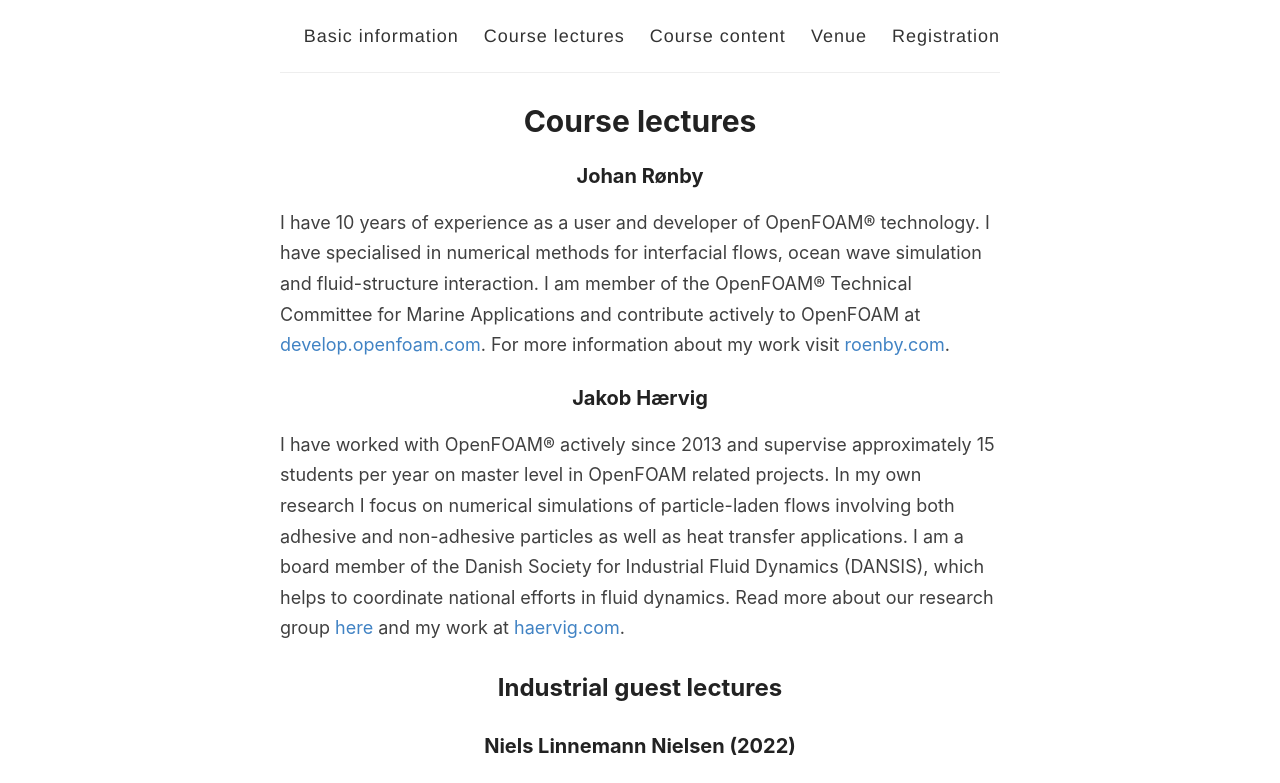
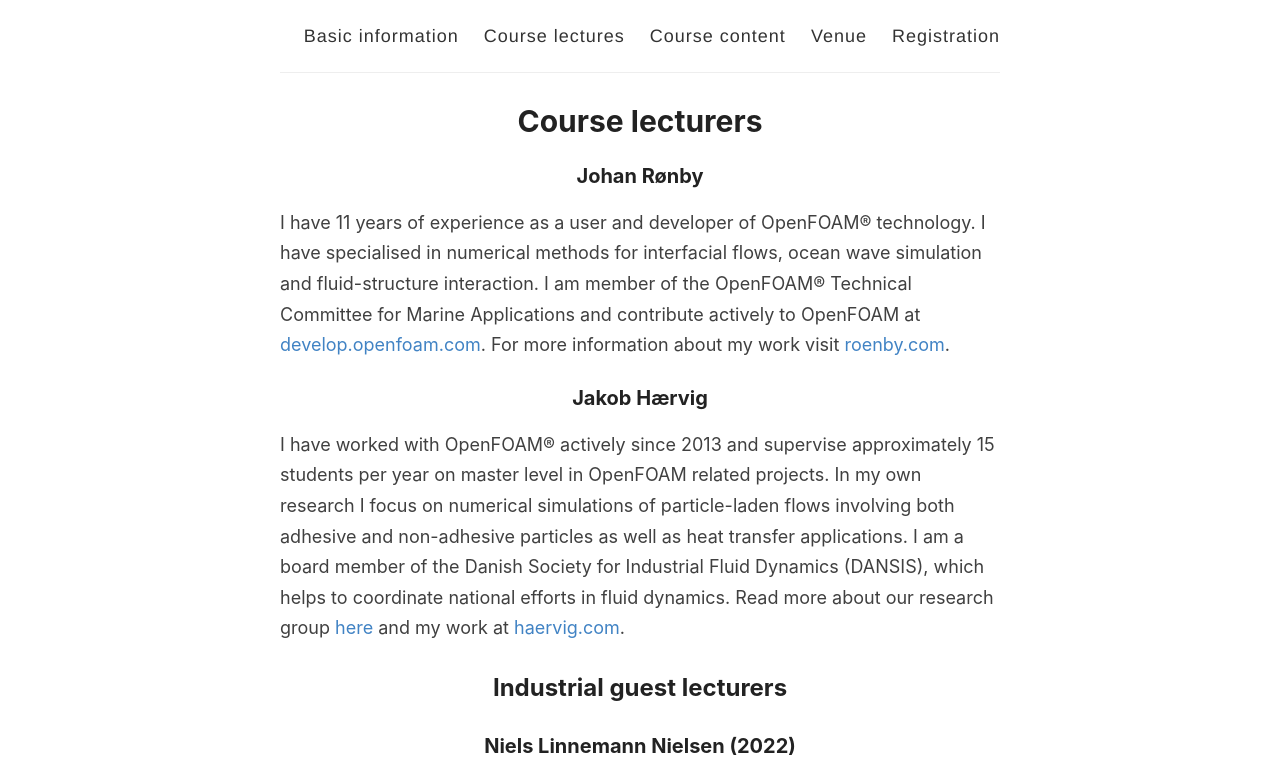
Before and after one commit to OpenSourceCFDCourse/opensourcecfdcourse.github.io, a Jekyll site: the page built from _pages/course-lectures.md, in a window 1280 px wide. Shown: the part 182-965 px from the top of the page. Built offline with Jekyll 4.4.1, drawn with Linux system fonts in a browser that asks for light colours.

Commit message:
Update course-lectures.md

```diff
--- a/_pages/course-lectures.md
+++ b/_pages/course-lectures.md
@@ -1,16 +1,16 @@
 ---
 layout: page
-title: Course lectures
+title: Course lecturers
 permalink: /course-lectures/
 ---
 
 ### Johan Rønby
-I have 10 years of experience as a user and developer of OpenFOAM® technology. I have specialised in numerical methods for interfacial flows, ocean wave simulation and fluid-structure interaction. I am member of the OpenFOAM® Technical Committee for Marine Applications and contribute actively to OpenFOAM at [develop.openfoam.com](https://develop.openfoam.com). For more information about my work visit [roenby.com](https://www.roenby.com).
+I have 11 years of experience as a user and developer of OpenFOAM® technology. I have specialised in numerical methods for interfacial flows, ocean wave simulation and fluid-structure interaction. I am member of the OpenFOAM® Technical Committee for Marine Applications and contribute actively to OpenFOAM at [develop.openfoam.com](https://develop.openfoam.com). For more information about my work visit [roenby.com](https://www.roenby.com).
 
 ### Jakob Hærvig
 I have worked with OpenFOAM® actively since 2013 and supervise approximately 15 students per year on master level in OpenFOAM related projects. In my own research I focus on numerical simulations of particle-laden flows involving both adhesive and non-adhesive particles as well as heat transfer applications. I am a board member of the Danish Society for Industrial Fluid Dynamics (DANSIS), which helps to coordinate national efforts in fluid dynamics. Read more about our research group [here](https://www.energy.aau.dk/research-groups/heat/) and my work at [haervig.com](https://www.haervig.com).
 
-## Industrial guest lectures
+## Industrial guest lecturers
 
 ### Niels Linnemann Nielsen (2022)
 To be updated
```
